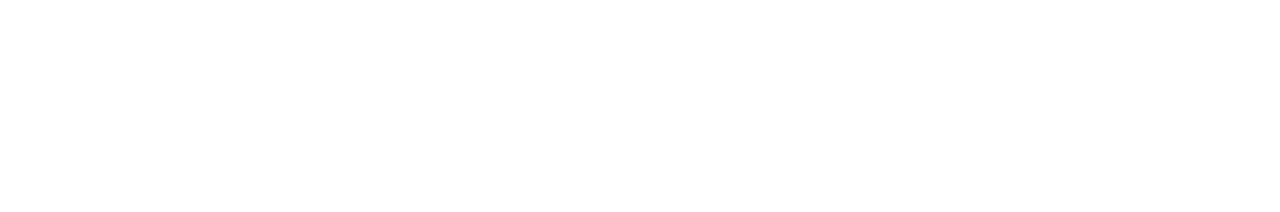
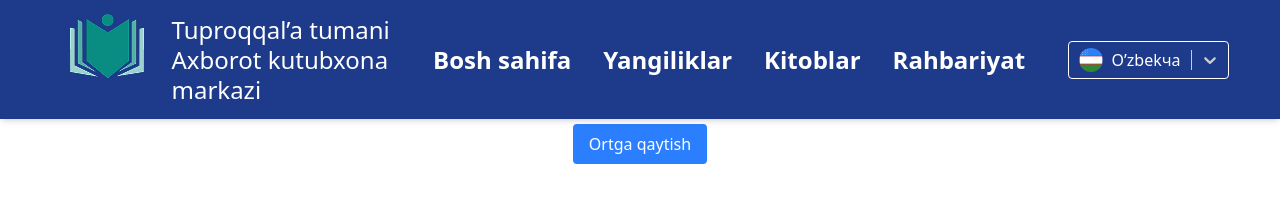
Before and after one commit to oktab/Book_zakaz, a React (Vite) app: page /news/info/1 in a window 1280 px wide. Before the commit this address had no page. Shown: the top 212 px of the page. Built offline with nearby package versions, Linux system fonts and the light colour scheme; grey boxes are pictures that could not be loaded.

Commit message:
togirlandi

```diff
--- a/src/App.jsx
+++ b/src/App.jsx
@@ -2,6 +2,7 @@
 import { Route, Routes } from 'react-router';
 import Home from './Pages/Home/Home.jsx';
 import News from './Pages/News/News.jsx';
+import NewFull from './Pages/News/NewFull.jsx';
 import Books from './Pages/Book/Books.jsx';
 import Layout from './Pages/Layout.jsx';
 import Rahbariat from './Pages/Rahbariyat/Rahbariat.jsx';
@@ -12,6 +13,7 @@
         <Route path='/' element={<Layout />}>
           <Route index element={<Home />} />
           <Route path='/news' element={<News />} />
+          <Route path='/news/info/:id' element={<NewFull />} />
           <Route path='/books' element={<Books />} />
           <Route path='/managment' element={<Rahbariat />} />
         </Route>
--- a/src/Pages/News/NewFull.jsx
+++ b/src/Pages/News/NewFull.jsx
@@ -1,5 +1,5 @@
 import React from 'react';
-import { useLocation, useNavigate } from 'react-router-dom';
+import { useLocation, useNavigate } from 'react-router';
 
 function NewFull() {
   const { state } = useLocation();
--- a/src/Pages/News/News.jsx
+++ b/src/Pages/News/News.jsx
@@ -3,7 +3,6 @@
 import Pagination from './../../Components/pogination/pogination.jsx';
 import { motion } from 'framer-motion';
 import { Link } from 'react-router';
-
 function News() {
   const { t } = useTranslation();
   const [news, setNews] = useState([]);
@@ -41,7 +40,7 @@
         {news.length > 0 ? (
           news.map((item) => (
             <Link
-              to={`/news/${item.id}`}
+              to={`/news/info/${item.id}`}
               state={{ newsItem: item }} // 🔥 Bu yerda uzatyapmiz
               key={item.id}
               className="no-underline text-inherit"
```
